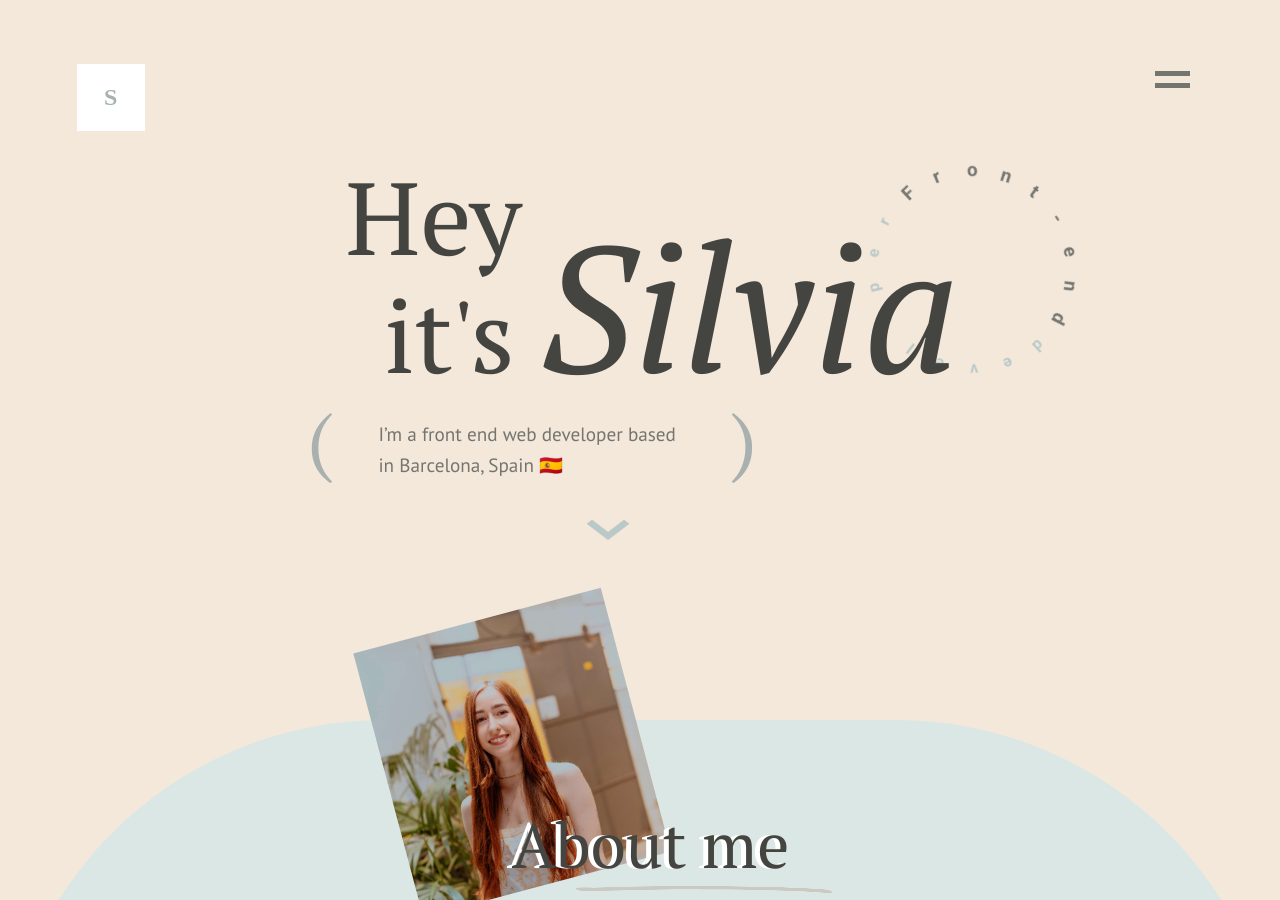
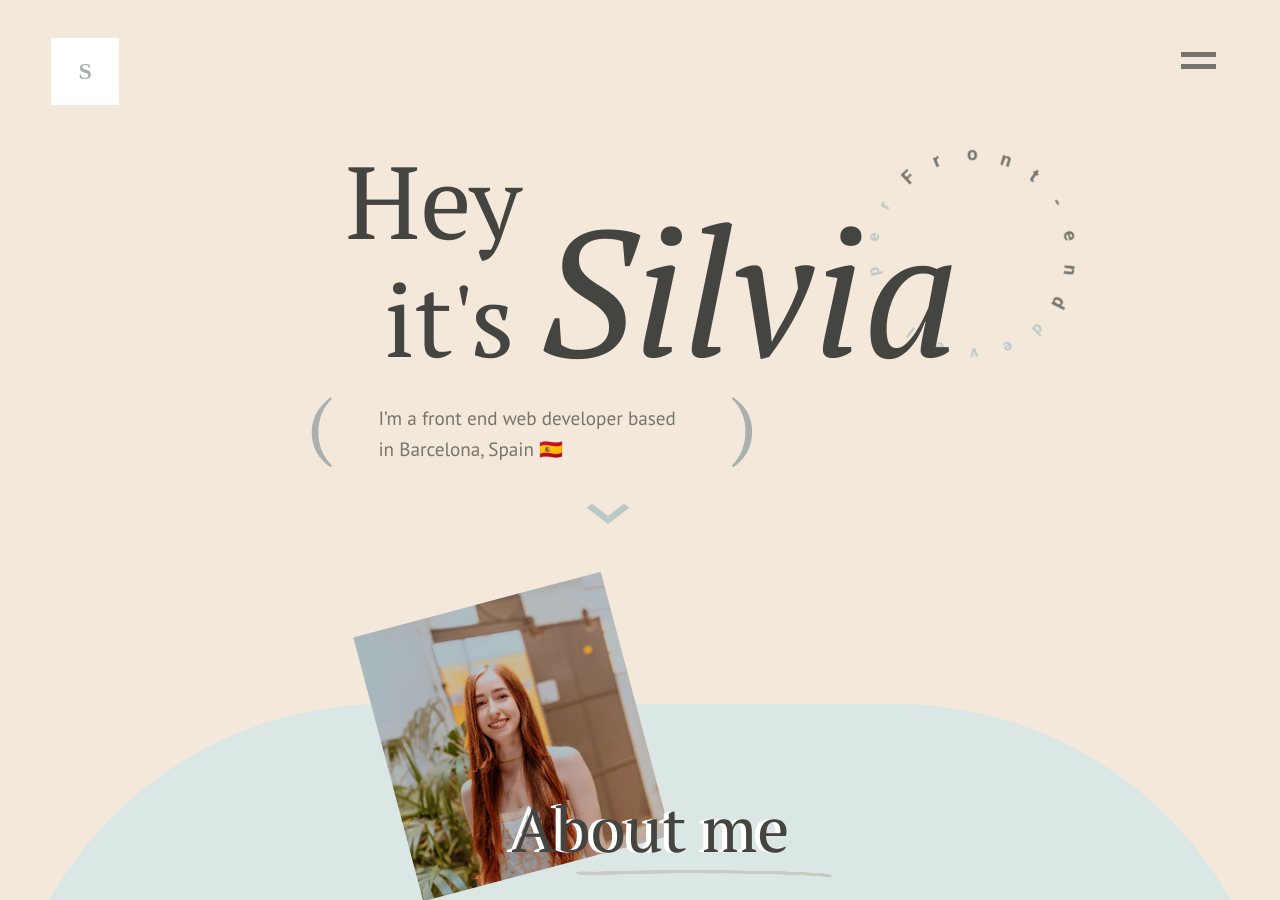
Before and after one commit to silsc/portfolio, a Jekyll site: the page built from index.markdown, in a window 1280 px wide and 900 px high. Built offline with Jekyll 4.4.1, drawn with Linux system fonts in a browser that asks for light colours.

Commit message:
STYLE/ fixed blur navbar

```diff
--- a/_sass/_banner.scss
+++ b/_sass/_banner.scss
@@ -1,8 +1,8 @@
 .banner {
   padding: 0;
-  margin-top: 5em;
   position: relative;
   min-height: 40vw;
+  margin-top: 5%;
   h1 {
     color: $dark-brown;
     font-size: 8vw;
--- a/_sass/_colors.scss
+++ b/_sass/_colors.scss
@@ -33,6 +33,7 @@
     position: fixed;
     z-index: 101;
     transition: 1s ease;
+    top: 0;
   }
   .section {
     -webkit-transform: translateY(50px);
--- a/_sass/_navbar.scss
+++ b/_sass/_navbar.scss
@@ -1,15 +1,19 @@
 .top-header {
   display: flex;
-  justify-content: space-between;
+  height: 10vw;
+  width: 100%;
+  position: fixed;
+  top: 0;
+  z-index: 2;
+  backdrop-filter: blur(10px);
   .logo {
     text-decoration: none;
     color: $dark-blue;
     background: white;
     padding: 0 1.7em;
     position: fixed;
-    top: 5vw;
-    left: 6vw;
-    z-index: 2;
+    top: 3vw;
+    left: 4vw;
   }
 }
 
@@ -19,8 +23,8 @@
   width: 3em;
   height: 3em;
   position: fixed;
-  top: 5vw;
-  right: 6vw;
+  top: 3.5vw;
+  right: 4vw;
   .line1, .line2 {
   width: 35px;
   height: 0.3em;
```
